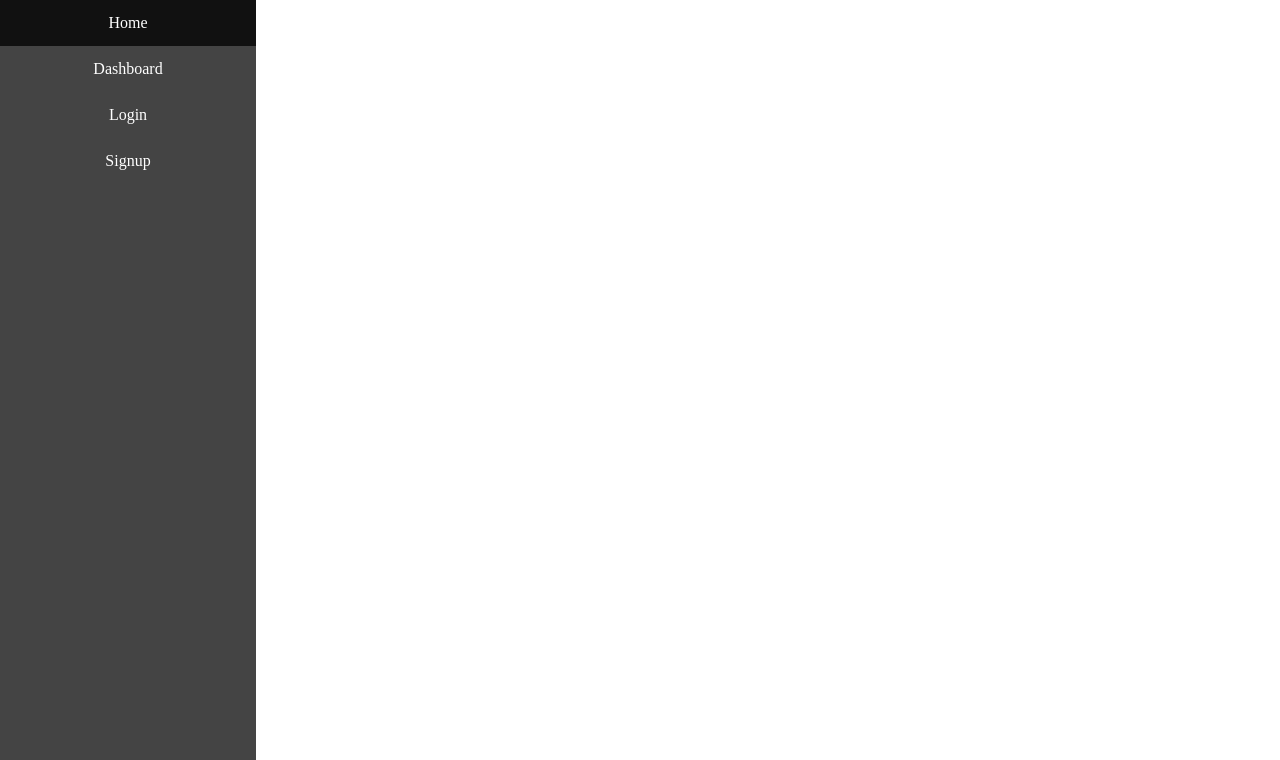
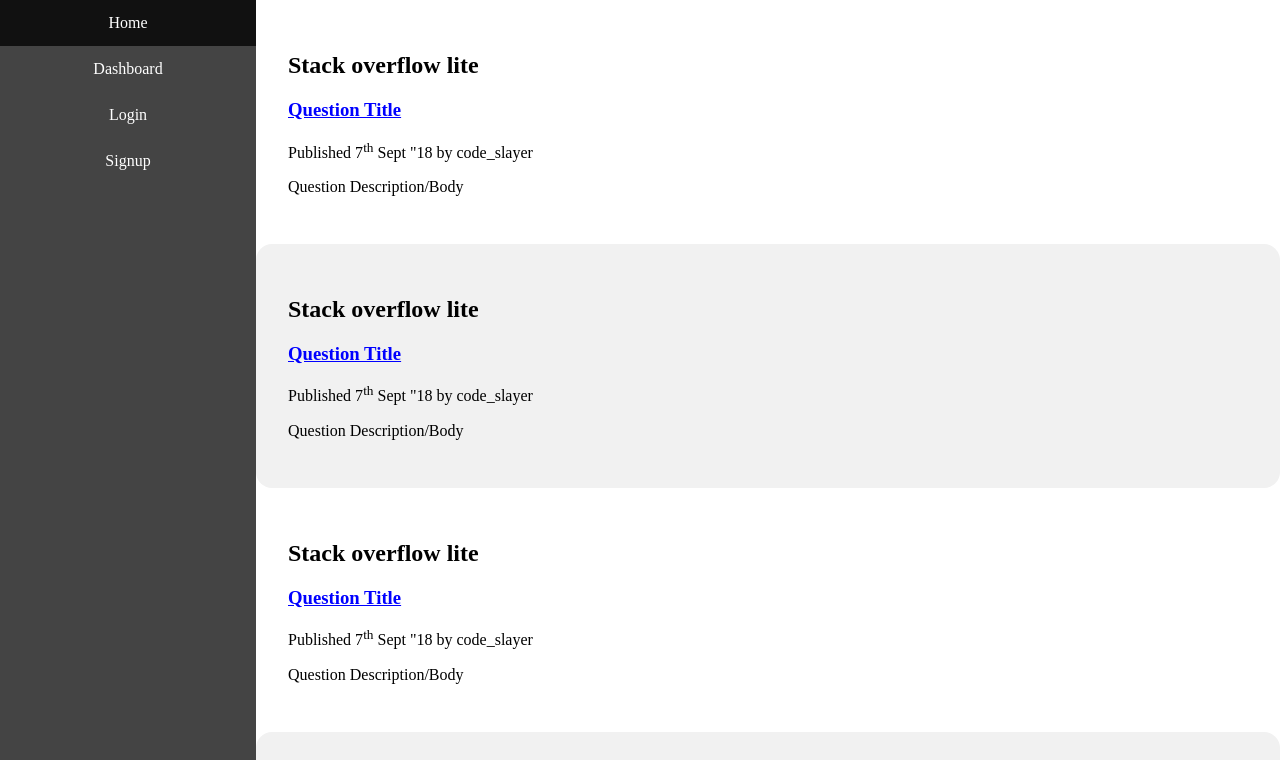
Before and after one commit to Krafty-Coder/s-over-lite-fetcher, a plain HTML site: page dashboard.html in a window 1280 px wide. Shown: the top 760 px of the page. Drawn offline with nearby package versions, Linux system fonts and the light colour scheme.

Commit message:
distinguished between questions posted different times

```diff
--- a/css/style.css
+++ b/css/style.css
@@ -114,3 +114,23 @@
     margin: auto;
   }
 }
+
+/*------start of dashboard -------*/
+
+#section {
+  width: 80%;
+  position: absolute;
+  right: 0;
+  top:0;
+  padding-left:2em;
+  margin: auto;
+}
+
+.questions {
+  padding: 2em;
+}
+
+.questions:nth-child(even) {
+  background: #f1f1f1;
+  border-radius: 1em;
+}
```
